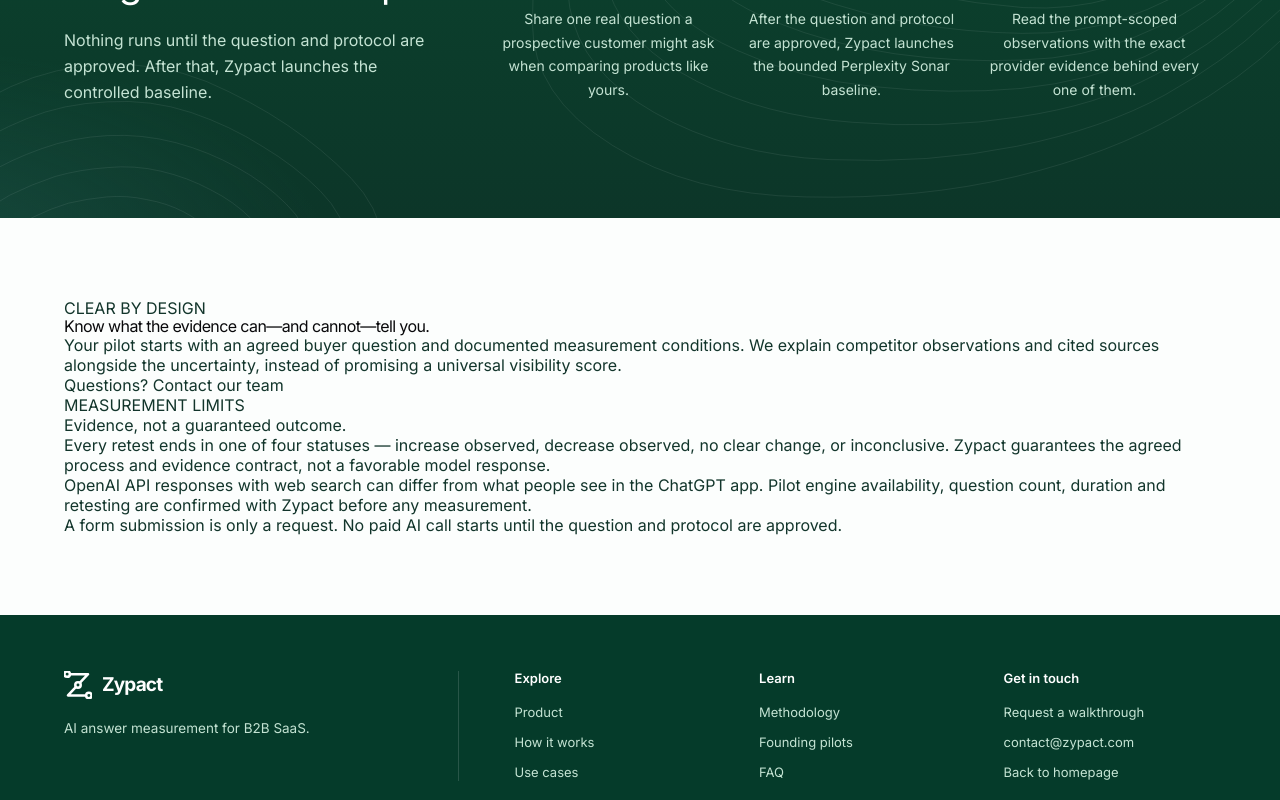
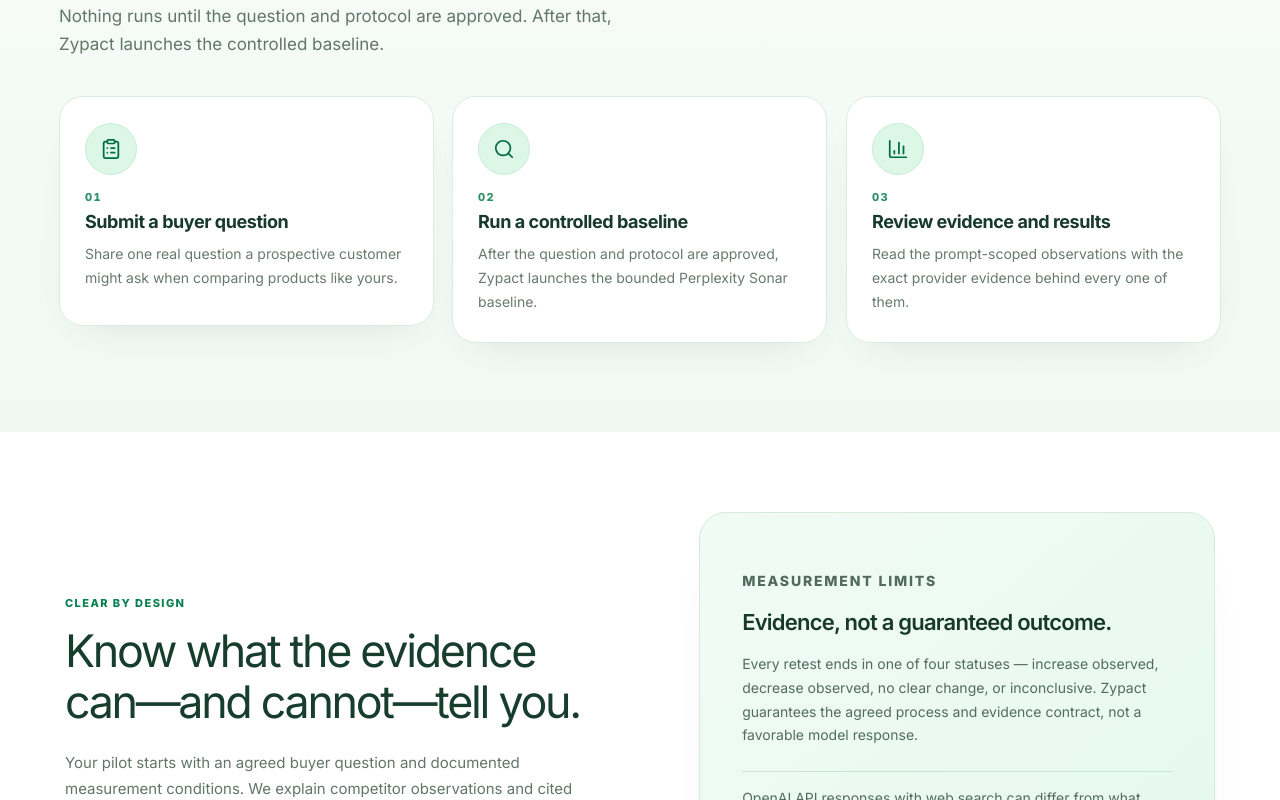
Before and after one commit to onyx766/Zypact, a Next.js app: page /scan in a window 1280 px wide. Shown: the part 1260-2060 px from the top of the page. Built offline with nearby package versions, Linux system fonts and the light colour scheme; no server answers.

Commit message:
marketing: unify /scan steps, below-fold trust section and footer with Reflex V3

```diff
--- a/components/landing/styles/reflex-scan.css
+++ b/components/landing/styles/reflex-scan.css
@@ -211,3 +211,257 @@
     animation-duration: .01ms !important;
   }
 }
+
+
+/* ===================================================== Reflex V3 below fold
+ * Override legacy dark "How it works" & footer only inside /scan. Keeping the
+ * existing HowItWorks and SiteFooter React components preserves the native
+ * three-step journey, all accessibility labels, and legacy route contracts;
+ * this section changes only their presentation, never the MVP or form.
+ */
+.lx.scan-reflex .lx-how {
+  background: linear-gradient(180deg, #f8fcfa 0%, #f0f8f3 100%) !important;
+  color: #14382b;
+  padding-top: clamp(64px, 6vw, 96px);
+  padding-bottom: clamp(70px, 7vw, 108px);
+}
+.lx.scan-reflex .lx-how .lx-how__depth,
+.lx.scan-reflex .lx-how .lx-how__contours,
+.lx.scan-reflex .lx-how .lx-how-wire,
+.lx.scan-reflex .lx-how .lx-how-node__orbit,
+.lx.scan-reflex .lx-how .lx-how-node__glow,
+.lx.scan-reflex .lx-how .lx-how-step__body::before { display: none; }
+.lx.scan-reflex .lx-how > .shell {
+  max-width: 1210px;
+  display: grid;
+  grid-template-columns: minmax(0, 1fr);
+  gap: 36px;
+}
+.lx.scan-reflex .lx-how .lx-eyebrow {
+  font-size: 11px;
+  letter-spacing: .11em;
+  font-weight: 700;
+  color: #0c7048;
+}
+.lx.scan-reflex .lx-how .lx-display,
+.lx.scan-reflex .lx-how h2 {
+  font-family: "Inter", -apple-system, BlinkMacSystemFont, "Segoe UI", sans-serif;
+  color: #17392b;
+  font-size: clamp(32px, 3.5vw, 49px);
+  font-weight: 400;
+  letter-spacing: -.052em;
+  line-height: 1.12;
+  max-width: 850px;
+  text-wrap: balance;
+}
+.lx.scan-reflex .lx-how .lx-lede {
+  max-width: 660px;
+  color: #63766a;
+  font-size: clamp(15px, 1.35vw, 17px);
+  line-height: 1.7;
+}
+.lx.scan-reflex .lx-how-steps.lx-how-steps--three {
+  display: grid;
+  grid-template-columns: minmax(0, 1fr);
+  gap: 18px;
+}
+.lx.scan-reflex .lx-how-steps .lx-how-step,
+.lx.scan-reflex .lx-how-steps .lx-how-step:nth-child(4) {
+  grid-column: auto;
+  padding: 0;
+  min-width: 0;
+}
+.lx.scan-reflex .lx-how-step .lx-how-step__body {
+  display: flex;
+  flex-direction: column;
+  align-items: flex-start;
+  gap: 0;
+  min-height: 230px;
+  text-align: left;
+  background: #fff;
+  border: 1px solid #dcebe1;
+  border-radius: 24px;
+  box-shadow: 0 15px 40px -27px rgba(0,66,38,.2);
+  padding: 26px 25px 27px;
+}
+.lx.scan-reflex .lx-how-step .lx-how-node {
+  display: block;
+  width: 52px;
+  height: 52px;
+  margin-bottom: 15px;
+  flex: none;
+}
+.lx.scan-reflex .lx-how-step .lx-how-node__core,
+.lx.scan-reflex .lx-how-step--last .lx-how-node__core {
+  color: #006c43;
+  background: #ddf7e7;
+  border: 1px solid #c8ebd7;
+  box-shadow: none;
+}
+.lx.scan-reflex .lx-how-step .lx-how-step__num {
+  grid-column: auto;
+  margin: 0 0 6px;
+  font-size: 11px;
+  font-weight: 750;
+  letter-spacing: .13em;
+  color: #2c8f65;
+}
+.lx.scan-reflex .lx-how-step .lx-how-step__title {
+  grid-column: auto;
+  margin: 0 0 8px;
+  color: #17392e;
+  font-family: "Inter", -apple-system, BlinkMacSystemFont, "Segoe UI", sans-serif;
+  font-weight: 650;
+  font-size: 18px;
+  line-height: 1.32;
+  letter-spacing: -.025em;
+}
+.lx.scan-reflex .lx-how-step .lx-how-step__copy {
+  grid-column: auto;
+  margin: 0;
+  color: #68796f;
+  font-size: 14px;
+  line-height: 1.7;
+  max-width: none;
+}
+.lx.scan-reflex .lx-how-step:hover .lx-how-step__title { color: #005f3c; }
+.lx.scan-reflex .lx-how-step:hover .lx-how-step__copy { color: #536b5c; }
+
+@media (min-width: 768px) {
+  .lx.scan-reflex .lx-how-steps.lx-how-steps--three {
+    grid-template-columns: repeat(3, minmax(0, 1fr));
+    gap: 18px;
+  }
+}
+@media (max-width: 767px) {
+  .lx.scan-reflex .lx-how > .shell { gap: 28px; }
+  .lx.scan-reflex .lx-how-step .lx-how-step__body {
+    min-height: 0;
+    padding: 23px 22px;
+  }
+  .lx.scan-reflex .lx-how .lx-display,
+  .lx.scan-reflex .lx-how h2 { font-size: clamp(30px, 7.2vw, 38px); }
+}
+
+/* A concise, non-promissory trust explanation in the same typography. */
+.lx.scan-reflex .lx-scan-clarity { background: #fff; }
+.lx.scan-reflex .lx-scan-clarity-layout {
+  display: grid;
+  grid-template-columns: minmax(0, 1fr);
+  gap: clamp(26px, 5vw, 80px);
+  align-items: center;
+  max-width: 1150px;
+  margin: 0 auto;
+}
+.lx.scan-reflex .lx-scan-clarity-eyebrow,
+.lx.scan-reflex .lx-scan-clarity-card__eyebrow {
+  display: block;
+  margin-bottom: 16px;
+  font-size: 11px;
+  font-weight: 750;
+  color: #0b8052;
+  letter-spacing: .13em;
+}
+.lx.scan-reflex .lx-scan-clarity-copy h2 {
+  font-size: clamp(33px, 3.5vw, 50px);
+  font-family: "Inter", -apple-system, BlinkMacSystemFont, "Segoe UI", sans-serif;
+  letter-spacing: -.051em;
+  line-height: 1.14;
+  font-weight: 400;
+  color: #173d2d;
+  text-wrap: balance;
+}
+.lx.scan-reflex .lx-scan-clarity-copy p {
+  max-width: 510px;
+  margin-top: 22px;
+  font-size: 15px;
+  line-height: 1.75;
+  color: #62756a;
+}
+.lx.scan-reflex .lx-scan-clarity-contact {
+  display: inline-flex;
+  margin-top: 26px;
+  color: #006c43;
+  text-decoration: underline;
+  text-underline-offset: 5px;
+  font-size: 14px;
+  font-weight: 650;
+}
+.lx.scan-reflex .lx-scan-clarity-contact:hover { color: #0a9c63; }
+.lx.scan-reflex .lx-scan-clarity-card {
+  background: linear-gradient(140deg, #f1fbf5, #e4f9ed);
+  border: 1px solid #d5eadb;
+  border-radius: 27px;
+  padding: clamp(25px, 3.5vw, 42px);
+  box-shadow: 0 25px 55px -43px rgba(4, 79, 43, .3);
+}
+.lx.scan-reflex .lx-scan-clarity-card h3 {
+  font-family: "Inter", -apple-system, BlinkMacSystemFont, "Segoe UI", sans-serif;
+  font-size: 22px;
+  line-height: 1.26;
+  font-weight: 580;
+  letter-spacing: -.035em;
+  color: #17382a;
+}
+.lx.scan-reflex .lx-scan-clarity-card p {
+  margin-top: 15px;
+  color: #536b5d;
+  font-size: 14px;
+  line-height: 1.7;
+}
+.lx.scan-reflex .lx-scan-clarity-rule {
+  border-top: 1px solid #c8e6d1;
+  margin-top: 23px;
+}
+.lx.scan-reflex .lx-scan-clarity-card .lx-scan-clarity-footnote {
+  font-size: 12px;
+  font-weight: 600;
+  color: #2e6047;
+}
+@media (min-width: 880px) {
+  .lx.scan-reflex .lx-scan-clarity-layout {
+    grid-template-columns: minmax(0, 1.05fr) minmax(0, .95fr);
+  }
+}
+
+/* Replace the legacy navy footer by the light Reflex V3 footer treatment.
+   These overrides are scoped; site-wide footer stays untouched. */
+.lx.scan-reflex .lx-footer {
+  --heading: #18382c;
+  background: #f7fbf8;
+  color: #204934;
+  border-top: 1px solid #e2eee7;
+}
+.lx.scan-reflex .lx-footer .lx-footer__brand a { color: #0b5036; }
+.lx.scan-reflex .lx-footer .lx-footer__brand a:hover { color: #00754c; }
+.lx.scan-reflex .lx-footer .lx-footer__brand p {
+  color: #637669;
+  font-size: 14px;
+  line-height: 1.7;
+}
+.lx.scan-reflex .lx-footer nav > p {
+  color: #1f4934;
+  font-size: 13px;
+  letter-spacing: -.01em;
+  font-weight: 700;
+}
+.lx.scan-reflex .lx-footer .lx-footer__link {
+  color: #61786a;
+  font-size: 13.5px;
+  line-height: 1.7;
+}
+.lx.scan-reflex .lx-footer .lx-footer__link:hover,
+.lx.scan-reflex .lx-footer .lx-footer__link:focus-visible {
+  color: #006f45;
+}
+.lx.scan-reflex .lx-footer .lx-footer__rule {
+  border-top-color: #dcebe1;
+  color: #61786a;
+}
+.lx.scan-reflex .lx-footer .lx-footer__brand {
+  border-color: #dcebe1;
+}
+.lx.scan-reflex .lx-footer .lx-footer__rule .shell {
+  font-size: 12px;
+  line-height: 1.7;
+}
```
